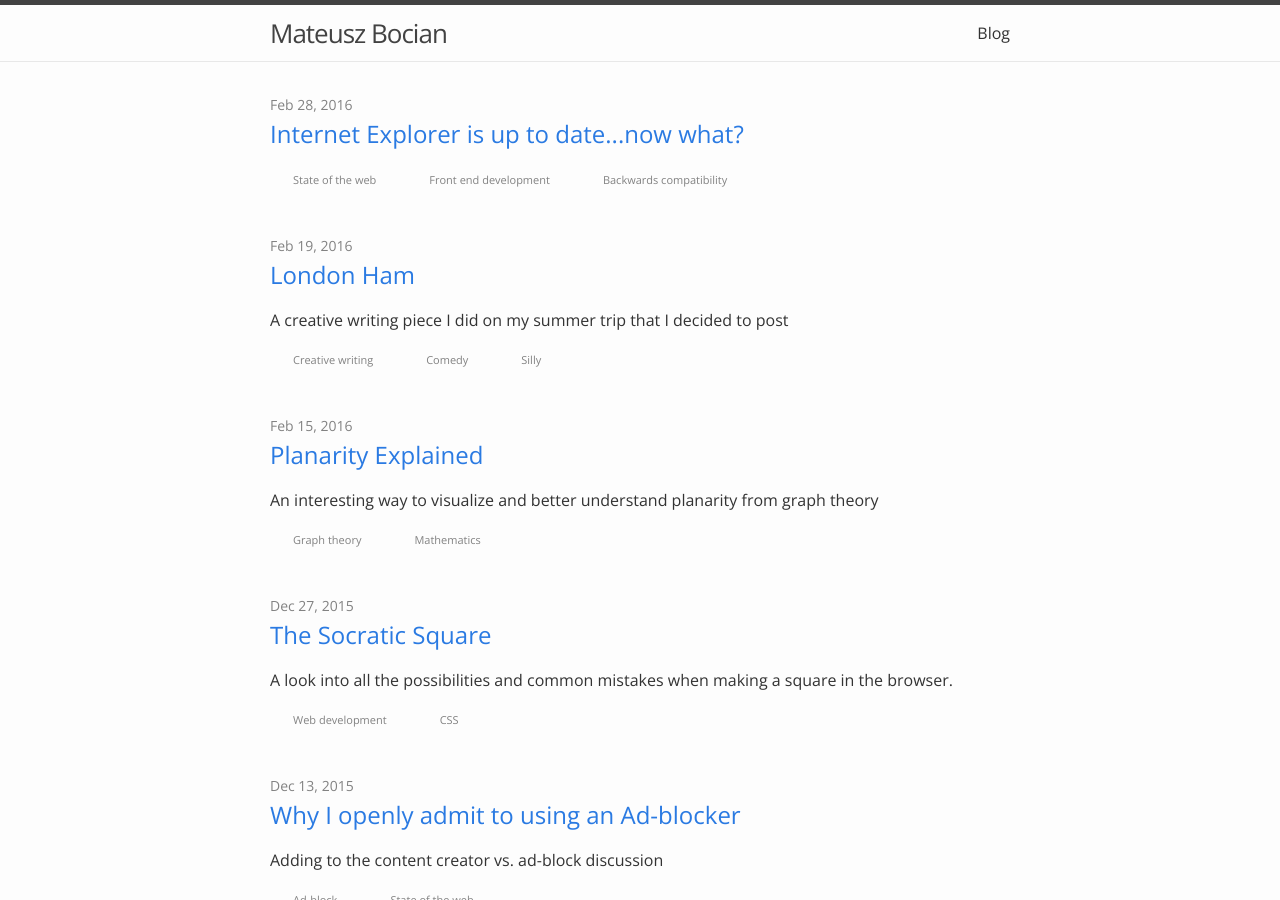
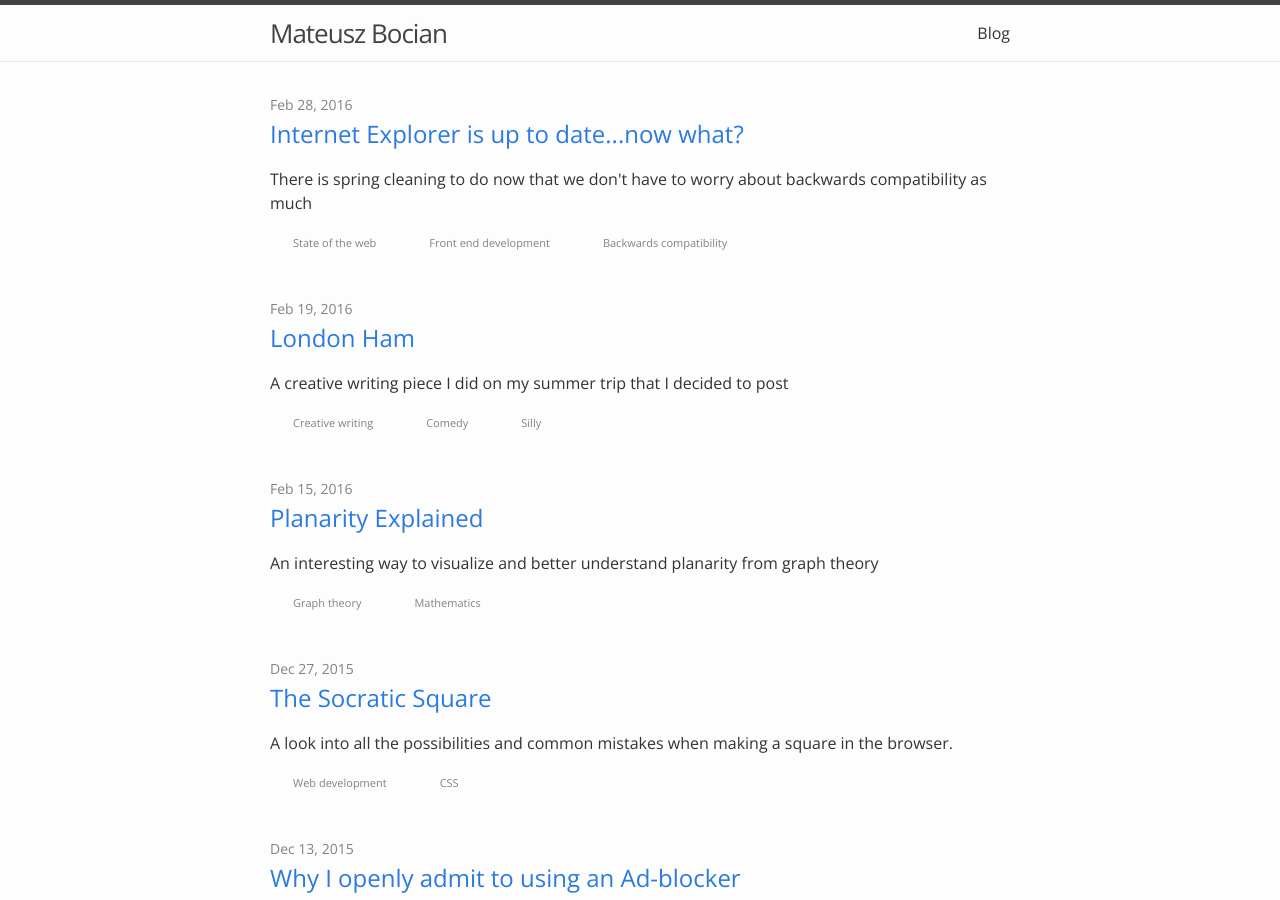
Before and after one commit to matty99/matty99.github.io, a Jekyll site: the page built from post-list.html, in a window 1280 px wide and 900 px high. Built offline with Jekyll 4.4.1, drawn with Linux system fonts in a browser that asks for light colours.

Commit message:
Adding description

```diff
--- a/_posts/2016-02-28-now-what.md
+++ b/_posts/2016-02-28-now-what.md
@@ -1,7 +1,7 @@
 ---
 layout: post
 title:  "Internet Explorer is up to date...now what?"
-description:
+description: There is spring cleaning to do now that we don't have to worry about backwards compatibility as much
 tags:
 - State of the web
 - Front end development
```
